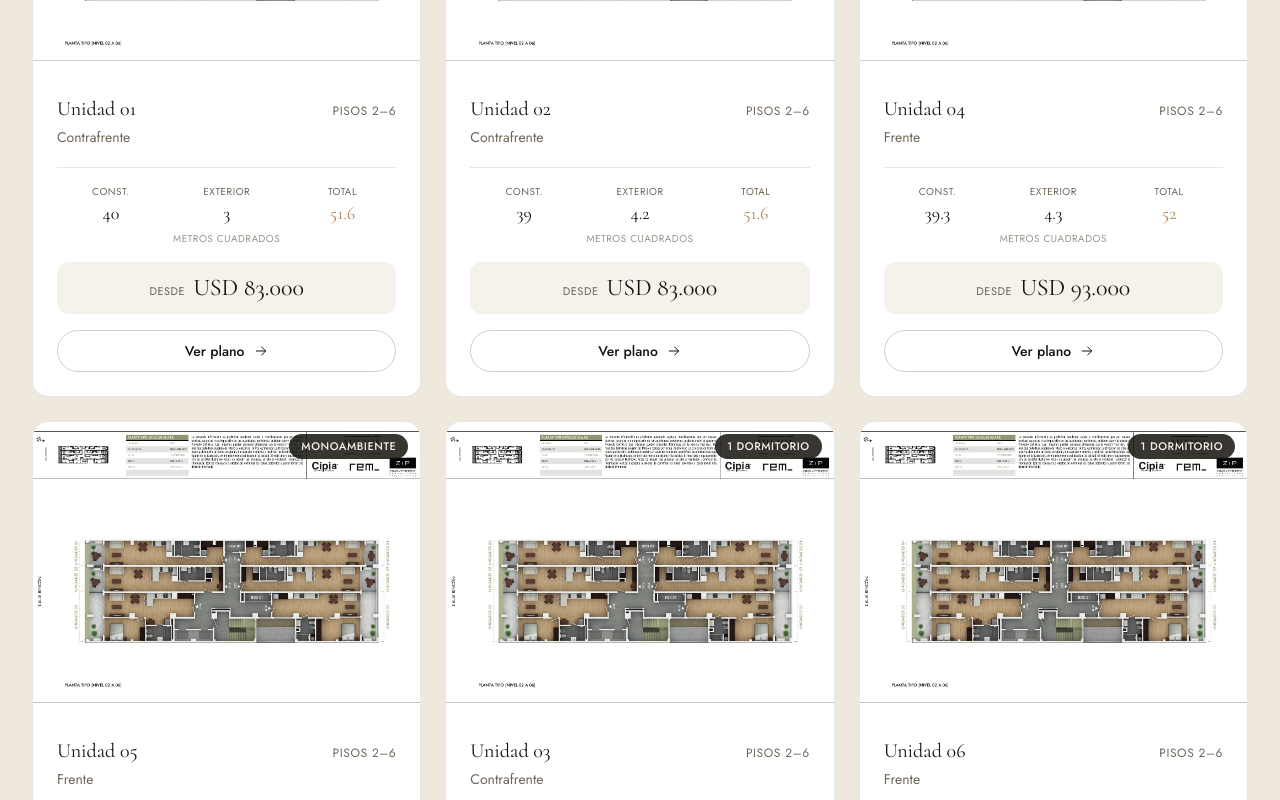
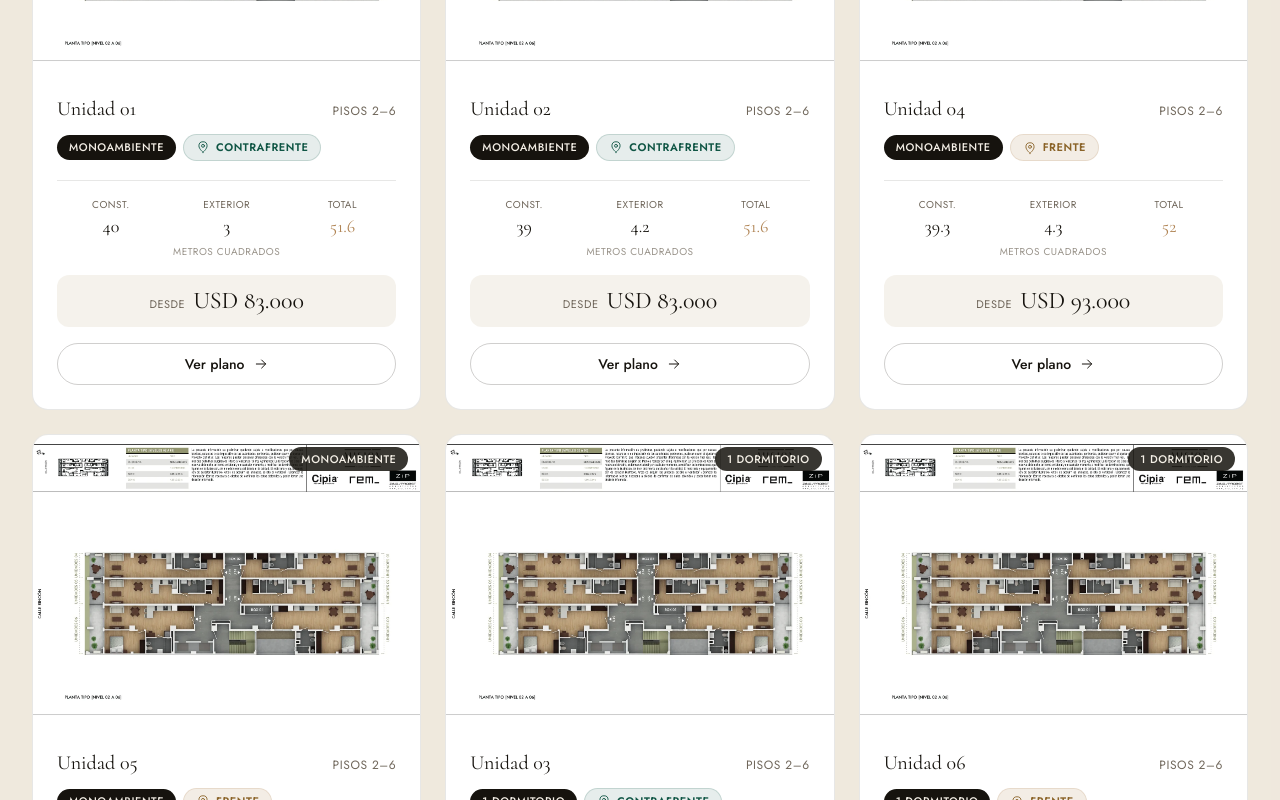
Before and after one commit to homini-tech/webmision, a Next.js app: page / in a window 1280 px wide. Shown: the part 4140-4940 px from the top of the page. Built offline with nearby package versions, Linux system fonts and the light colour scheme.

Commit message:
Tipo y orientacion resaltados en tarjetas de tipologias

```diff
--- a/src/components/Residences.tsx
+++ b/src/components/Residences.tsx
@@ -9,6 +9,17 @@ import { Icon } from "./icons";
 
 const filters = ["Todas", "Monoambiente", "1 Dormitorio"] as const;
 type Filter = (typeof filters)[number];
+
+/** Color del badge de orientación según su valor. */
+function orientationStyle(orientation: string): string {
+  const o = orientation.toLowerCase();
+  if (o.includes("contrafrente"))
+    return "bg-[#0f5544]/10 text-[#0f5544] ring-[#0f5544]/25";
+  if (o.includes("frente"))
+    return "bg-clay/15 text-[#8a6328] ring-clay/30";
+  // Pasante u otros
+  return "bg-ink/10 text-ink ring-ink/20";
+}
 
 function UnitCard({ unit, onOpen }: { unit: Unit; onOpen: (u: Unit) => void }) {
   return (
@@ -45,7 +56,19 @@ function UnitCard({ unit, onOpen }: { unit: Unit; onOpen: (u: Unit) => void }) {
             {unit.level}
           </span>
         </div>
-        <p className="mt-1 text-sm text-stone">{unit.orientation}</p>
+        <div className="mt-3 flex flex-wrap items-center gap-2">
+          <span className="inline-flex items-center rounded-full bg-ink px-3 py-1 text-[11px] font-medium uppercase tracking-wider text-bone">
+            {unit.type}
+          </span>
+          <span
+            className={`inline-flex items-center gap-1.5 rounded-full px-3 py-1 text-[11px] font-semibold uppercase tracking-wider ring-1 ${orientationStyle(
+              unit.orientation
+            )}`}
+          >
+            <Icon.pin className="h-3.5 w-3.5" />
+            {unit.orientation}
+          </span>
+        </div>
 
         <dl className="mt-5 grid grid-cols-3 gap-2 border-t border-ink/10 pt-4 text-center">
           <div>
@@ -211,9 +234,22 @@ export function Residences() {
               <div className="flex items-center justify-between border-b border-ink/10 px-6 py-4">
                 <div>
                   <h3 className="font-display text-xl text-ink">{modal.name}</h3>
-                  <p className="text-sm text-stone">
-                    {modal.type} · {modal.level} · {modal.total} m² totales
-                  </p>
+                  <div className="mt-2 flex flex-wrap items-center gap-2">
+                    <span className="inline-flex items-center rounded-full bg-ink px-3 py-1 text-[11px] font-medium uppercase tracking-wider text-bone">
+                      {modal.type}
+                    </span>
+                    <span
+                      className={`inline-flex items-center gap-1.5 rounded-full px-3 py-1 text-[11px] font-semibold uppercase tracking-wider ring-1 ${orientationStyle(
+                        modal.orientation
+                      )}`}
+                    >
+                      <Icon.pin className="h-3.5 w-3.5" />
+                      {modal.orientation}
+                    </span>
+                    <span className="text-xs uppercase tracking-wider text-stone">
+                      {modal.level} · {modal.total} m² totales
+                    </span>
+                  </div>
                 </div>
                 <button
                   type="button"
```
